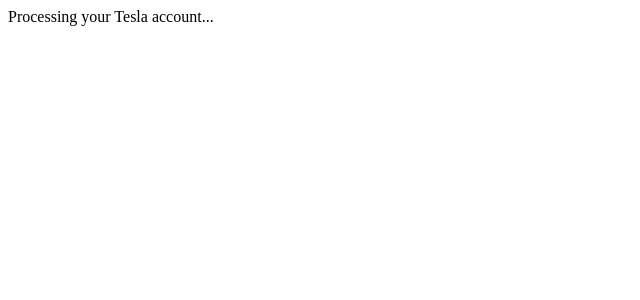
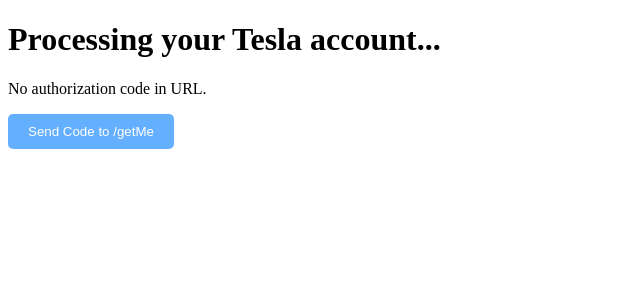
Before and after one commit to cHoMpDiSs/tesla-stats, a Next.js app: page /auth/callback in a window 1280 px wide. Shown: the top 300 px of the page, without its empty margins (0-640 px from the left). Built offline with nearby package versions, Linux system fonts and the light colour scheme.

Commit message:
code params in token from getme 1

```diff
--- a/pages/auth/callback.js
+++ b/pages/auth/callback.js
@@ -1,42 +1,64 @@
-// pages/authCallback.js
-import { useEffect } from "react";
+import { useEffect, useState } from "react";
 
-const Callback = () => {
+const AuthCallback = () => {
+  const [code, setCode] = useState(null);
+  const [state, setState] = useState(null);
+  const [isSubmitting, setIsSubmitting] = useState(false);
+
   useEffect(() => {
-    // Retrieve the authorization code from the URL query parameters
+    // Retrieve the authorization code and state from the URL query parameters
     const urlParams = new URLSearchParams(window.location.search);
-    const code = urlParams.get('code');
-    const state = urlParams.get('state');
+    const codeParam = urlParams.get("code");
+    const stateParam = urlParams.get("state");
 
-    // Check if the code exists in the query params
-    if (code) {
-      // Send the code to your server to exchange it for an access token
-      fetch('/api/getToken', {
-        method: 'POST',
-        headers: {
-          'Content-Type': 'application/json',
-        },
-        body: JSON.stringify({ code, state }),
-      })
-        .then(response => response.json())
-        .then(data => {
-          if (data.access_token) {
-            console.log('Access token received:', data.access_token);
-            // Store the token or proceed to the next step
-            // For example, save the token in localStorage or sessionStorage
-          } else {
-            console.error('Failed to retrieve token:', data);
-          }
-        })
-        .catch(error => {
-          console.error('Error exchanging code:', error);
-        });
-    } else {
-      console.error('Authorization code not found.');
-    }
+    setCode(codeParam);
+    setState(stateParam);
   }, []);
 
-  return <div>Processing your Tesla account...</div>;
+  const handleSubmit = () => {
+    if (!code) return;
+
+    setIsSubmitting(true);
+
+    fetch("/getMe", {
+      method: "POST",
+      headers: {
+        "Content-Type": "application/json",
+      },
+      body: JSON.stringify({ code, state }),
+    })
+      .then((response) => response.json())
+      .then((data) => {
+        console.log("Response from /getMe:", data);
+        setIsSubmitting(false);
+      })
+      .catch((error) => {
+        console.error("Error submitting code to /getMe:", error);
+        setIsSubmitting(false);
+      });
+  };
+
+  return (
+    <div>
+      <h1>Processing your Tesla account...</h1>
+      <p>{code ? "Authorization code found!" : "No authorization code in URL."}</p>
+      <button
+        onClick={handleSubmit}
+        disabled={!code || isSubmitting}
+        style={{
+          padding: "10px 20px",
+          backgroundColor: "#007BFF",
+          color: "white",
+          border: "none",
+          borderRadius: "5px",
+          cursor: code && !isSubmitting ? "pointer" : "not-allowed",
+          opacity: code && !isSubmitting ? 1 : 0.6,
+        }}
+      >
+        {isSubmitting ? "Processing..." : "Send Code to /getMe"}
+      </button>
+    </div>
+  );
 };
 
-export default Callback;
+export default AuthCallback;
```
